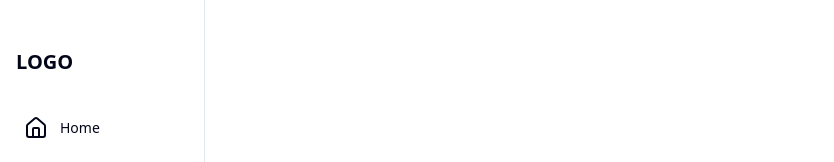
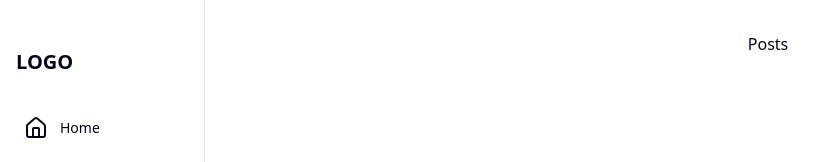
Before and after one commit to samiha-mahin/Pixello, a React (Vite) app in the folder client/: page / in a window 1280 px wide. Shown: the top 162 px of the page, without its empty margins (0-834 px from the left). Built offline with nearby package versions, Linux system fonts and the light colour scheme.

Commit message:
social-media

```diff
--- a/client/src/components/Feed.jsx
+++ b/client/src/components/Feed.jsx
@@ -1,8 +1,12 @@
 import React from 'react'
+import Posts from './Posts'
+
 
 const Feed = () => {
   return (
-    <div>Feed</div>
+    <div className='flex-1 my-8 flex flex-col items-center pl-[20%]'>
+        <Posts/>
+    </div>
   )
 }
 
--- a/client/src/components/Home.jsx
+++ b/client/src/components/Home.jsx
@@ -1,8 +1,17 @@
 import React from 'react'
+import Feed from './Feed'
+import { Outlet } from 'react-router-dom'
+import RightSidebar from './RightSidebar'
 
 const Home = () => {
   return (
-    <div>Home</div>
+    <div>
+        <div>
+            <Feed/>
+            <Outlet/>
+        </div>
+        <RightSidebar/>
+    </div>
   )
 }
 
--- a/client/src/components/Post.jsx
+++ b/client/src/components/Post.jsx
@@ -0,0 +1,9 @@
+import React from 'react'
+
+const Post = () => {
+  return (
+    <div>Post</div>
+  )
+}
+
+export default Post
--- /dev/null
+++ b/client/src/components/Posts.jsx
@@ -0,0 +1,9 @@
+import React from 'react'
+
+const Posts = () => {
+  return (
+    <div>Posts</div>
+  )
+}
+
+export default Posts
```
